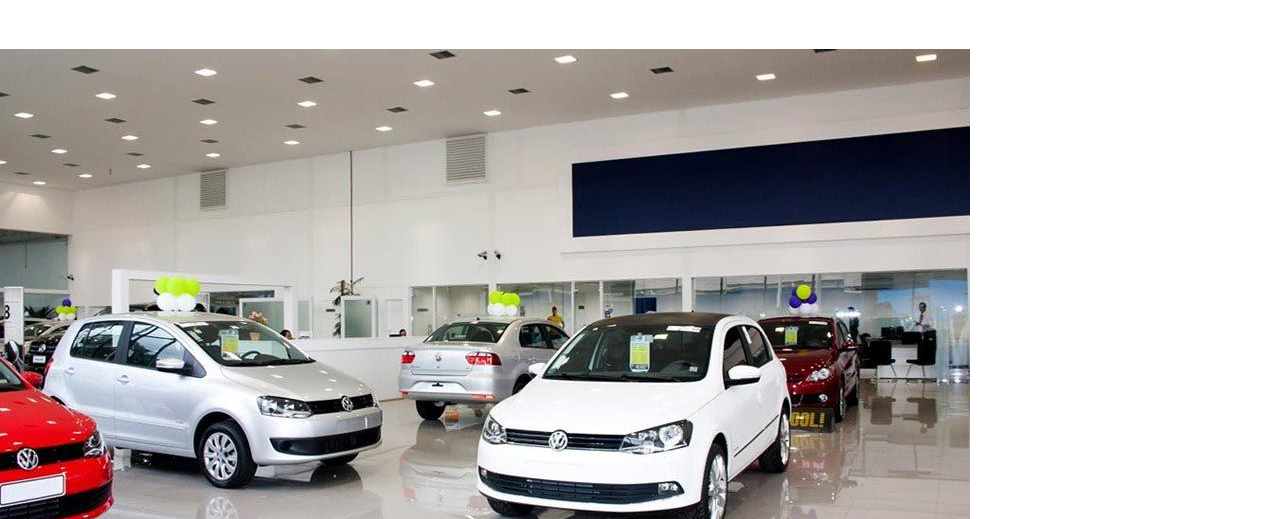
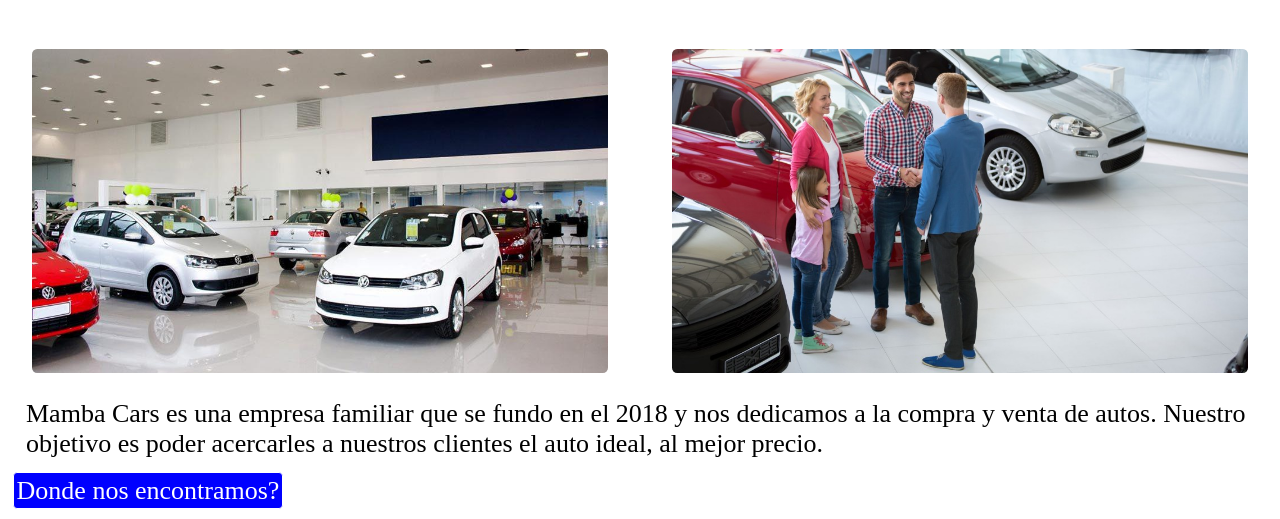
Before and after one commit to matiasllantada/PreEntrega3Llantada, a website: page nosotros.html in a window 1280 px wide. Shown: the part 281-800 px from the top of the page. Drawn offline with Linux system fonts and the light colour scheme.

Commit message:
avance scss nosotros

```diff
--- a/nosotros.html
+++ b/nosotros.html
@@ -25,8 +25,8 @@
     <hero>
         <h2>Nosotros</h2>
     </hero>
-    <main>
-        <div>
+    <main id="nosotros">
+        <div class="imagenes">
             <img src="imagenes/consecionaria.jpg" alt="concesionaria">
             <img src="imagenes/venta.jpg" alt="vendedor-y-clientes">
         </div>
--- a/scss/estilos.scss
+++ b/scss/estilos.scss
@@ -32,6 +32,7 @@
         li {
             padding: 0.15rem;
         }
+
         a {
             text-decoration: none;
             color: white;
@@ -44,6 +45,7 @@
     display: flex;
     align-items: center;
     background-color: black;
+
     p {
         font-weight: 100;
         font-size: 0.5rem;
@@ -51,14 +53,17 @@
         margin-left: 0.5rem;
         color: rgb(186, 181, 181);
     }
+
     ul {
         list-style: none;
         margin-right: 0rem;
         display: flex;
         width: 8rem;
+
         li {
             margin: 0.3rem;
         }
+
         a {
             text-decoration: none;
             color: rgb(60, 0, 255);
@@ -69,10 +74,28 @@
     }
 }
 
+/* MAIN */
+
+main {
+    width: 100%;
+    a {
+        text-decoration: none;
+        border: solid 1px;
+        padding: 0.1rem;
+        border-radius: 0.15rem;
+        background-color: blue;
+        color: white;
+        margin: 0.5rem 0.5rem;
+        display: inline-block;
+    }
+}
+
 /* HERO INDEX */
 
 hero {
-    h1, h2 {
+
+    h1,
+    h2 {
         font-size: 2rem;
         color: blue;
         margin: 2rem 0;
@@ -84,51 +107,76 @@
 #inicio {
     width: 100%;
     max-width: 10rem;
+
     h2 {
         font-size: 1.5rem;
         font-weight: 500;
     }
+
     h3 {
         font-size: 1rem;
         font-weight: 100;
-        width:100%;
+        width: 100%;
     }
+
     img {
         width: 100%;
     }
 }
 
-/* MAIN CATALOGO */
-#catalogo, #nuevo, #usado {
-    width: 100%;
+/* MAIN CATALOGO, AUTOS NUEVOS Y USADOS */
+#catalogo {
     img {
         width: 100%;
         height: 8rem;
     }
-    a {
-        text-decoration: none;
-        border: solid 1px;
-        padding: 0.1rem;
-        border-radius: 0.15rem;
-        background-color: blue;
-        color: white;
-        margin: 0.5rem 0.5rem;
-        display: inline-block;
 }
-}
-#nuevo, #usado {
+
+/* MAIN AUTOS NUEVOS Y USADOS */
+#nuevo,
+#usado {
     div {
         display: flex;
         flex-direction: column;
         align-items: center;
     }
+
     img {
         border-radius: .5rem;
         width: 80%;
+        height: 8rem;
     }
+
     p {
         margin: 0.2rem 0;
         max-width: 80%;
+    }
+}
+
+/* MAIN NOSOTROS */
+
+#nosotros {
+    height: 600px;
+    display: flex;
+    flex-direction: column;
+
+    .imagenes {
+        display: flex;
+    }
+
+    img {
+        width: 45%;
+        margin: 0 2.5% 1rem 2.5%;
+        border-radius: 0.2rem;
+    }
+
+    p {
+        margin-left: 1rem;
+        font-weight: 100;
+    }
+
+    a {
+        display: inline-block;
     }
 }
 
```
Also changed, not shown: css/estilos.css, 1 other file. Lines whose indentation alone changed are shown as unchanged.
